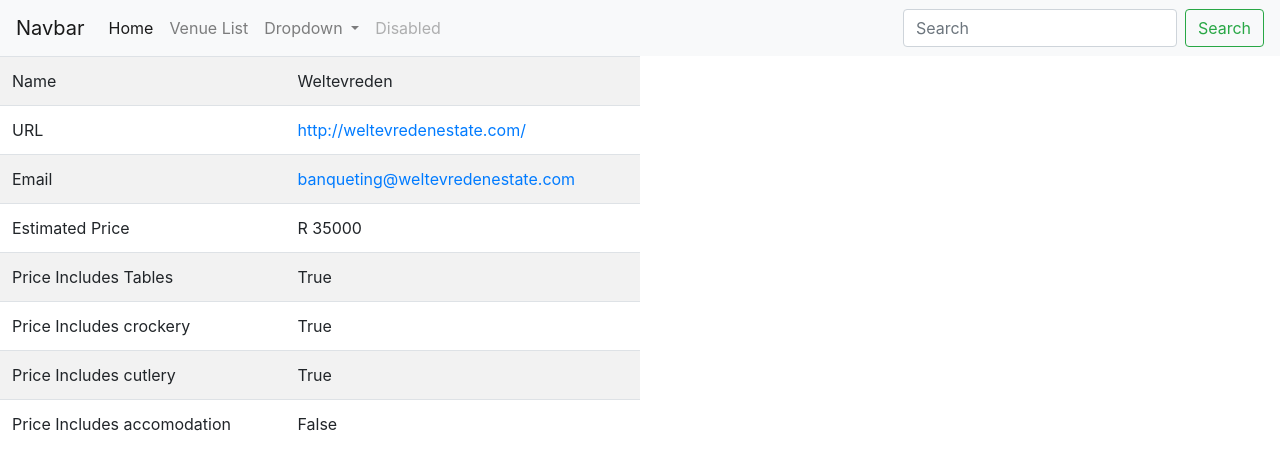
After one commit to KarelRV/weddingdir, a Django app: a page that uses wapp/templates/navbar.html in a window 1280 px wide. The commit adds this page. Shown: the top 470 px of the page. Run offline with Django 3.2, Linux system fonts and the light colour scheme; data comes from the database, SQL or seed files in the repository; both versions use the stored data as it was after the commit; some libraries are stand-ins or nearby versions.

Commit message:
mvp done

```diff
--- a/wapp/templates/navbar.html
+++ b/wapp/templates/navbar.html
@@ -21,7 +21,7 @@
         <a class="nav-link" href="#">Home <span class="sr-only">(current)</span></a>
       </li>
       <li class="nav-item">
-        <a class="nav-link" href="#">Link</a>
+        <a class="nav-link" href="http://127.0.0.1:8000/venues/venue_list">Venue List</a>
       </li>
       <li class="nav-item dropdown">
         <a class="nav-link dropdown-toggle" href="#" id="navbarDropdown" role="button" data-toggle="dropdown" aria-haspopup="true" aria-expanded="false">
--- a/wapp/venues/admin.py
+++ b/wapp/venues/admin.py
@@ -6,4 +6,5 @@
     list_display = (
         'name', 'added', 'url', 'email')
 
+
 admin.site.register(Venues, VenuesAdmin)
--- a/wapp/venues/models.py
+++ b/wapp/venues/models.py
@@ -9,6 +9,11 @@
 	added = models.DateTimeField('date published')
 	url = models.URLField( max_length=128, db_index=True, unique= True,  blank=False)
 	email = models.EmailField(max_length=70,blank=True, unique= True)
+	price = models.IntegerField(blank = True, null = True)
+	tables = models.BooleanField(default=False)
+	cutlery = models.BooleanField(default=False)
+	crockery = models.BooleanField(default=False)
+	accomodation = models.BooleanField(default=False)
 
 	def __str__(self):
 		"""Return a human readable representation of the model instance."""
--- a/wapp/venues/templates/venues/list.html
+++ b/wapp/venues/templates/venues/list.html
@@ -12,7 +12,7 @@
 {% for i in data %}
 	<tr>
 	<td>
-    {{ i.name}}
+	<a href="http://127.0.0.1:8000/venues/venue_info?venue={{ i.name }}" target="_self">{{ i.name}}</a>
 	</td>
 	<td>
 	<a href="{{ i.url }}" target="_blank">{{ i.url }}</a>
--- /dev/null
+++ b/wapp/venues/templates/venues/venue_info.html
@@ -0,0 +1,44 @@
+{% extends "navbar.html" %}
+{% block content %}
+<table class="table table-striped" style="width:50%">
+	<tr>
+	<td>Name</td>
+	<td>{{ venue.name }}</td>
+	</tr>
+
+	<tr>
+	<td>URL</td>
+	<td><a href="{{ venue.url }}" target="_blank">{{ venue.url }}</a></td>
+	</tr>
+
+	<tr>
+	<td>Email</td>
+	<td><a href="mailto:{{ venue.email }}">{{ venue.email }}</a></td>
+	</tr>
+
+	<tr>
+	<td>Estimated Price</td>
+	<td>R {{ venue.price }}</td>
+	</tr>
+
+	<tr>
+	<td>Price Includes Tables</td>
+	<td>{{ venue.tables }}</td>
+	</tr>
+
+	<tr>
+	<td>Price Includes crockery</td>
+	<td>{{ venue.crockery }}</td>
+	</tr>
+
+	<tr>
+	<td>Price Includes cutlery</td>
+	<td>{{ venue.cutlery }}</td>
+	</tr>
+
+	<tr>
+	<td>Price Includes accomodation</td>
+	<td>{{ venue.accomodation }}</td>
+	</tr>
+</table>
+{% endblock %}
--- a/wapp/venues/urls.py
+++ b/wapp/venues/urls.py
@@ -7,4 +7,5 @@
     url(r'^test', views.test, name='test'),
     url(r'^home', views.home, name='home'),
     url(r'^venue_list', views.view_venues, name='venue_list'),
+    url(r'^venue_info', views.venue_more_info, name='venue_info'),
 ]
--- a/wapp/venues/views.py
+++ b/wapp/venues/views.py
@@ -11,7 +11,9 @@
 
 
 def test(request):
-	return HttpResponse("Hello World.")
+	test_param = int(request.GET.get('test_param', 99999))
+	print(test_param)
+	return HttpResponse("Hello World." + str(test_param))
 
 def home(request):
 	return render(request, 'venues/home.html')
@@ -20,3 +22,12 @@
 	data = Venues.objects.all()
 	print(data)
 	return render(request, 'venues/list.html', {'data' : data})
+
+def venue_more_info(request):
+	#data = Venues.objects.all()
+	#print(data)
+	venue = request.GET.get('venue', "none selected")
+	venue_object = Venues.objects.get(name=venue)
+	print(venue_object.name)
+	print(venue_object.url)
+	return render(request, 'venues/venue_info.html', {'venue' : venue_object})
```
Also changed, not shown: wapp/db.sqlite3, wapp/venues/migrations/0002_venuepricing.py (added), wapp/venues/migrations/0003_auto_20190210_1050.py (added).
